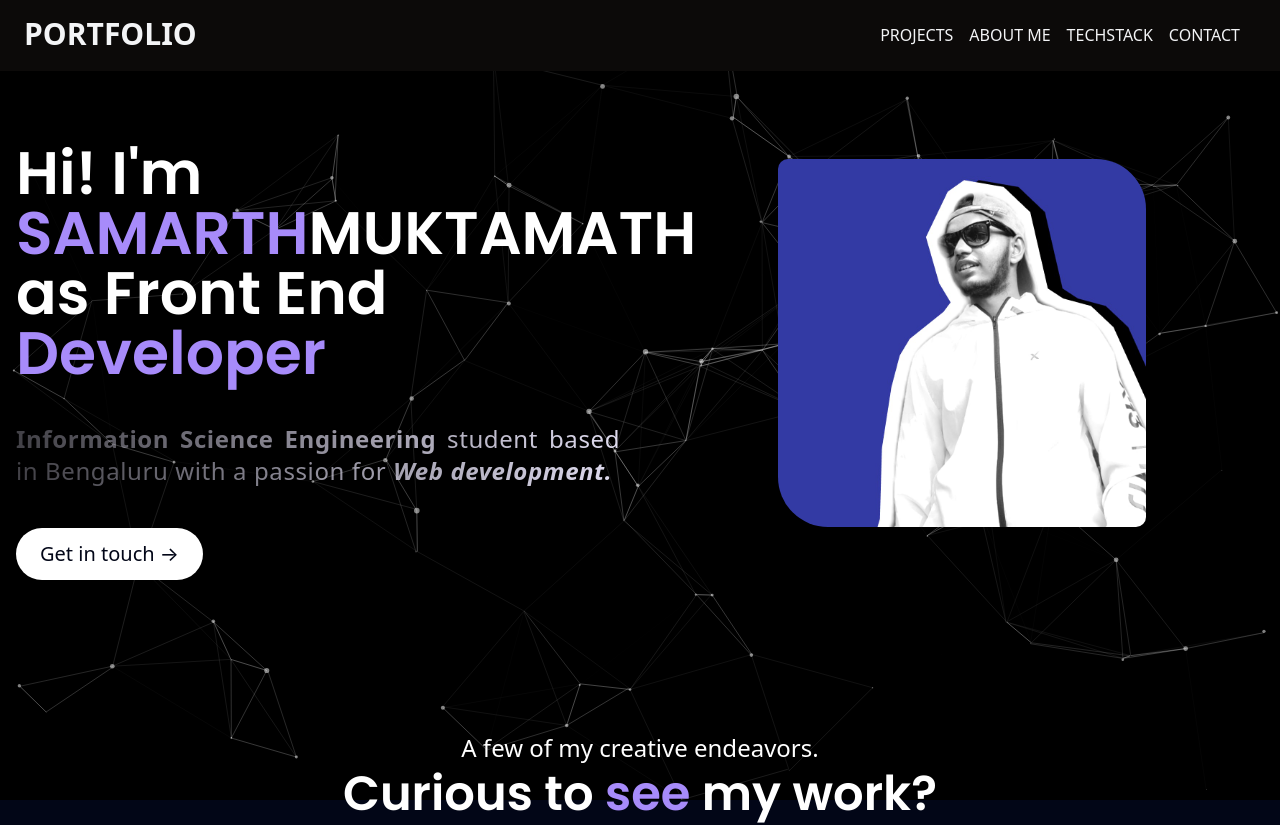
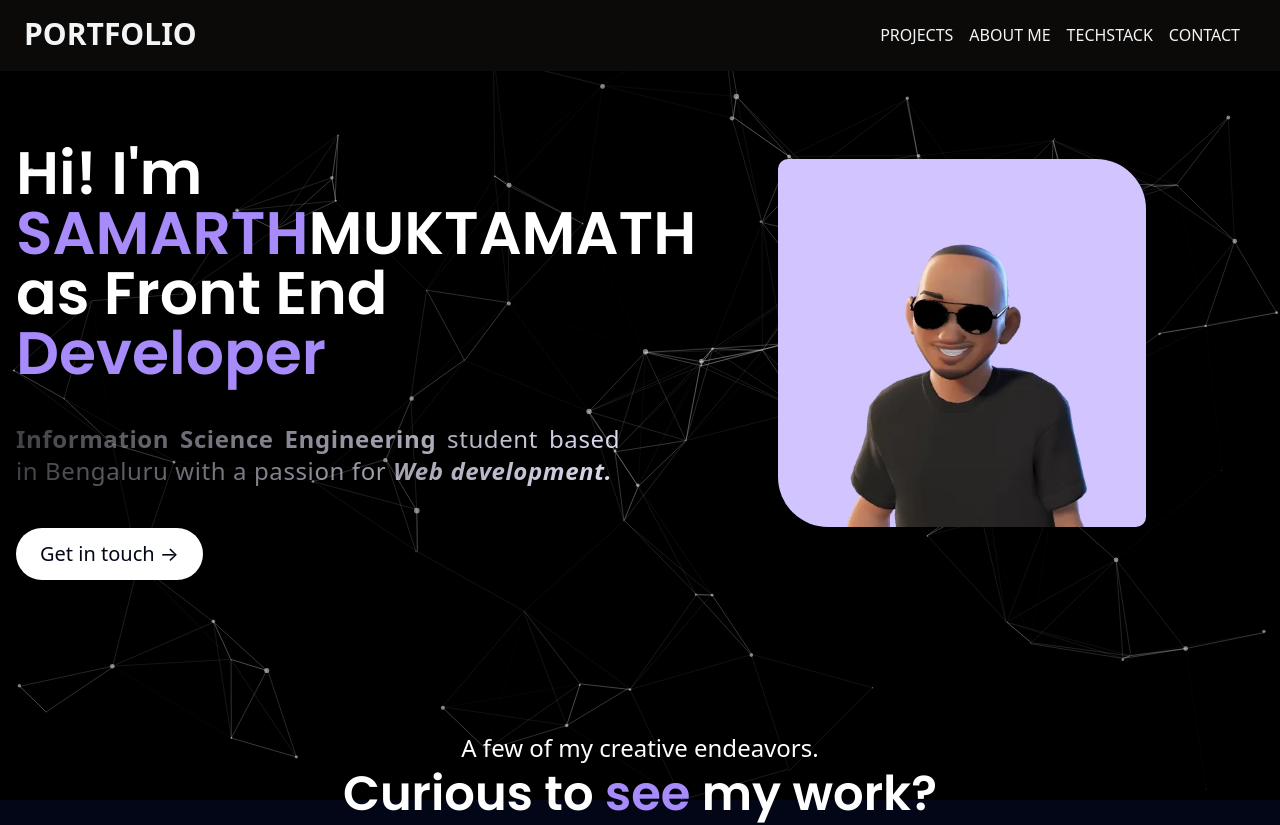
Before and after one commit to young-monk-samarth/PORTFOILIO, a SvelteKit app: page / in a window 1280 px wide. Shown: the top 825 px of the page. Built offline with nearby package versions, Linux system fonts and the light colour scheme.

Commit message:
Update Main.svelte

```diff
--- a/src/components/Main.svelte
+++ b/src/components/Main.svelte
@@ -97,7 +97,7 @@
             <div class="wrapper">
     <div class="box">
         <img
-            src="webpic.jpg"
+            src="profile.jpg"
             alt=""
             loading="lazy"
         />
```
